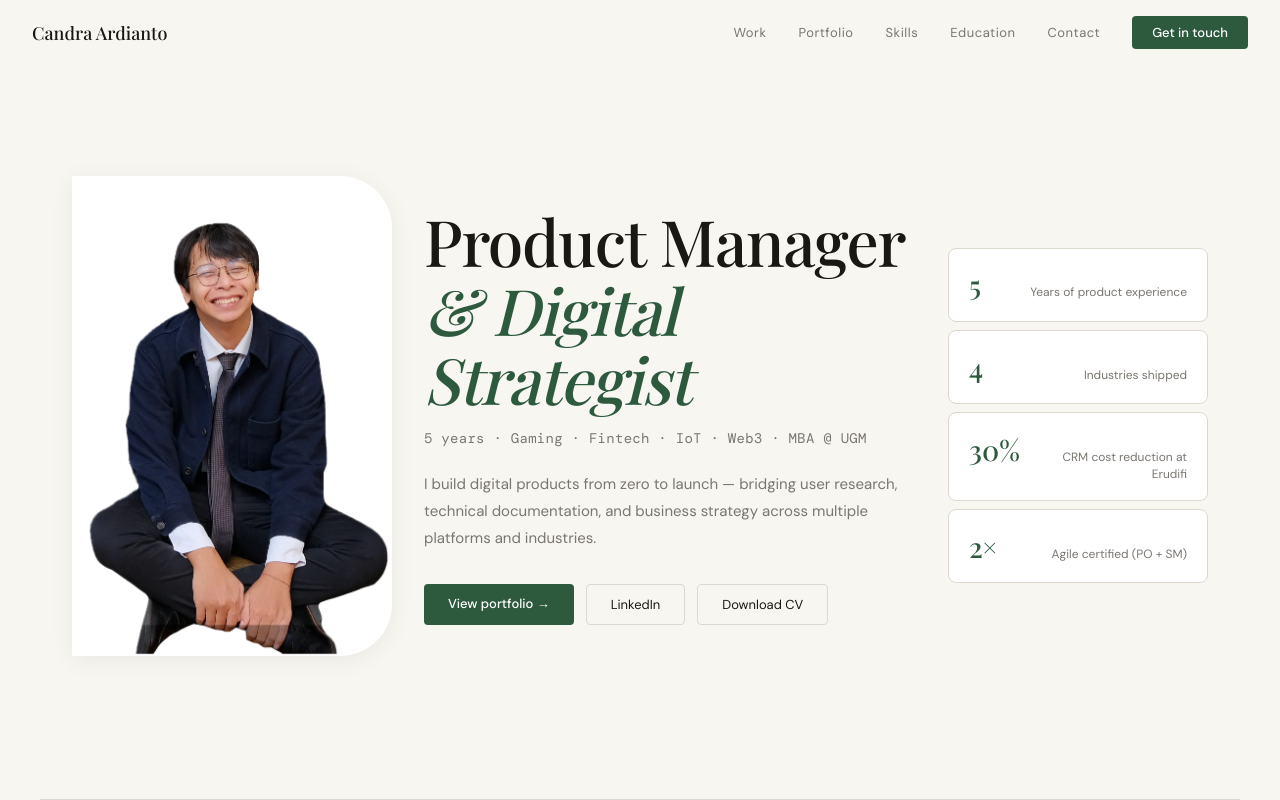
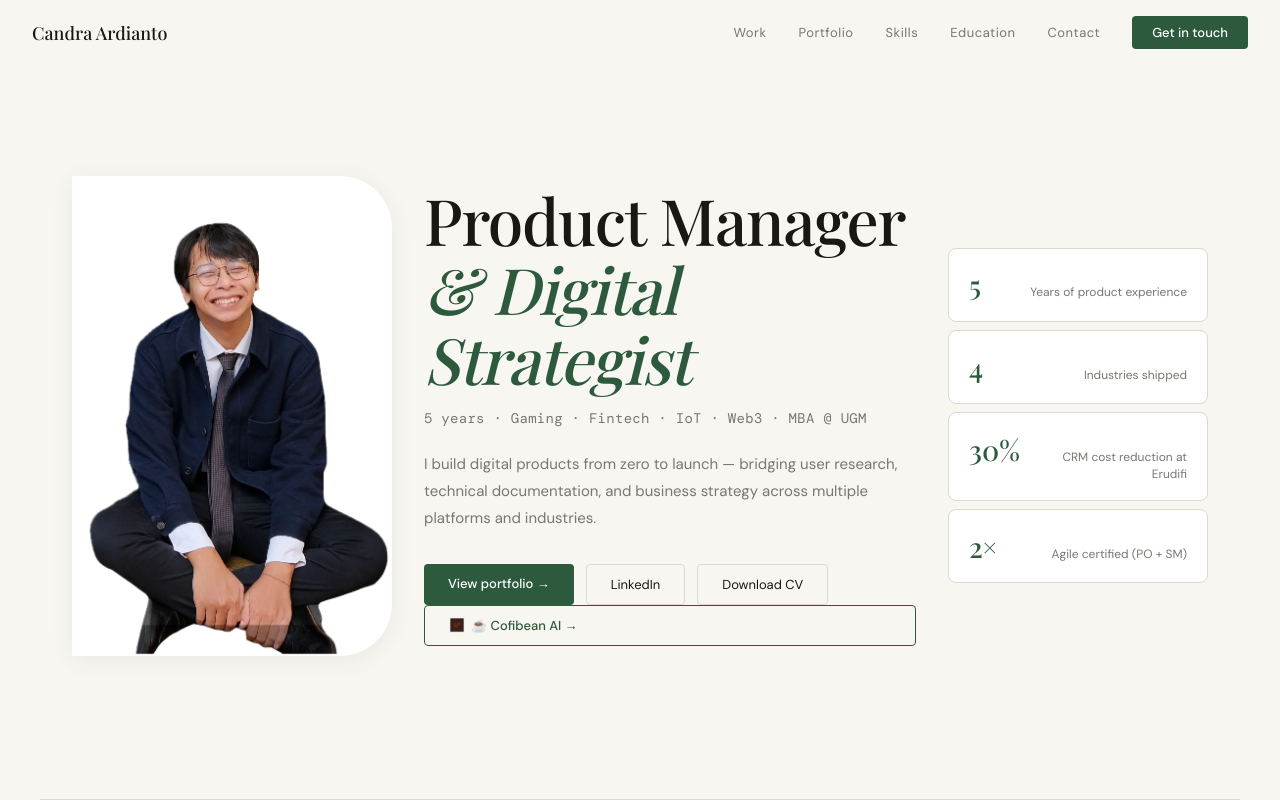
Before and after one commit to CandraArdianto/Portofolio_Webpage, a Next.js app: page / in a window 1280 px wide. Shown: the top 800 px of the page. Built offline with nearby package versions, Linux system fonts and the light colour scheme; a web font is replaced by a local one.

Commit message:
adding cofibean AI button and portofolio

```diff
--- a/components/Hero.tsx
+++ b/components/Hero.tsx
@@ -116,6 +116,14 @@ export default function Hero() {
             Download CV
           </a>
         </div>
+          <a href="https://cofibean.vercel.app/chat" target="_blank" rel="noopener noreferrer" style={{
+          fontSize: 13, fontWeight: 500, background: "transparent", color: "var(--accent)",
+          border: "1px solid var(--accent)", padding: "11px 24px", borderRadius: 4, textDecoration: "none",
+          display: "flex", alignItems: "center", gap: 6,
+        }}>
+          <img src="/Cofibean_AI-32x32.png" width={16} height={16} alt="" />
+          ☕ Cofibean AI →
+        </a>
       </div>
 
       {/* Stats */}
```
Also changed, not shown: public/Cofibean_AI-32x32.png (added).
